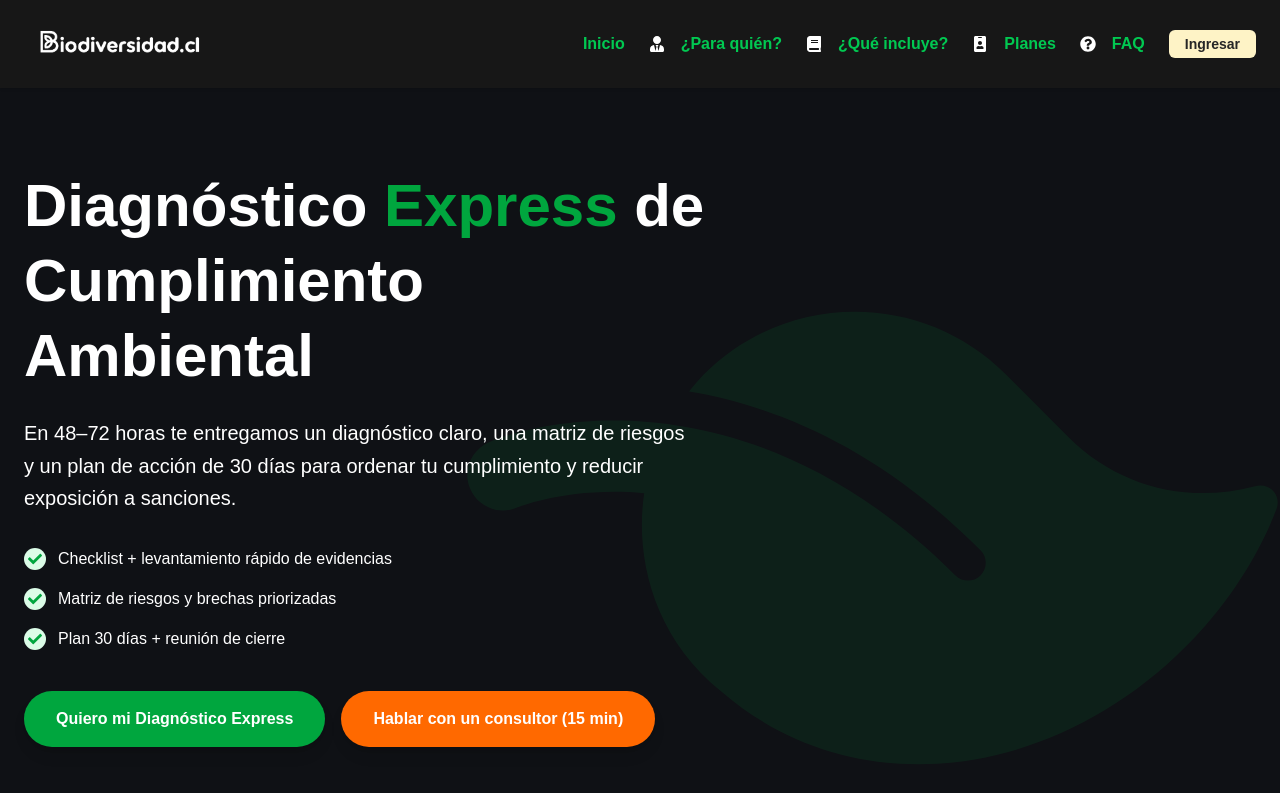
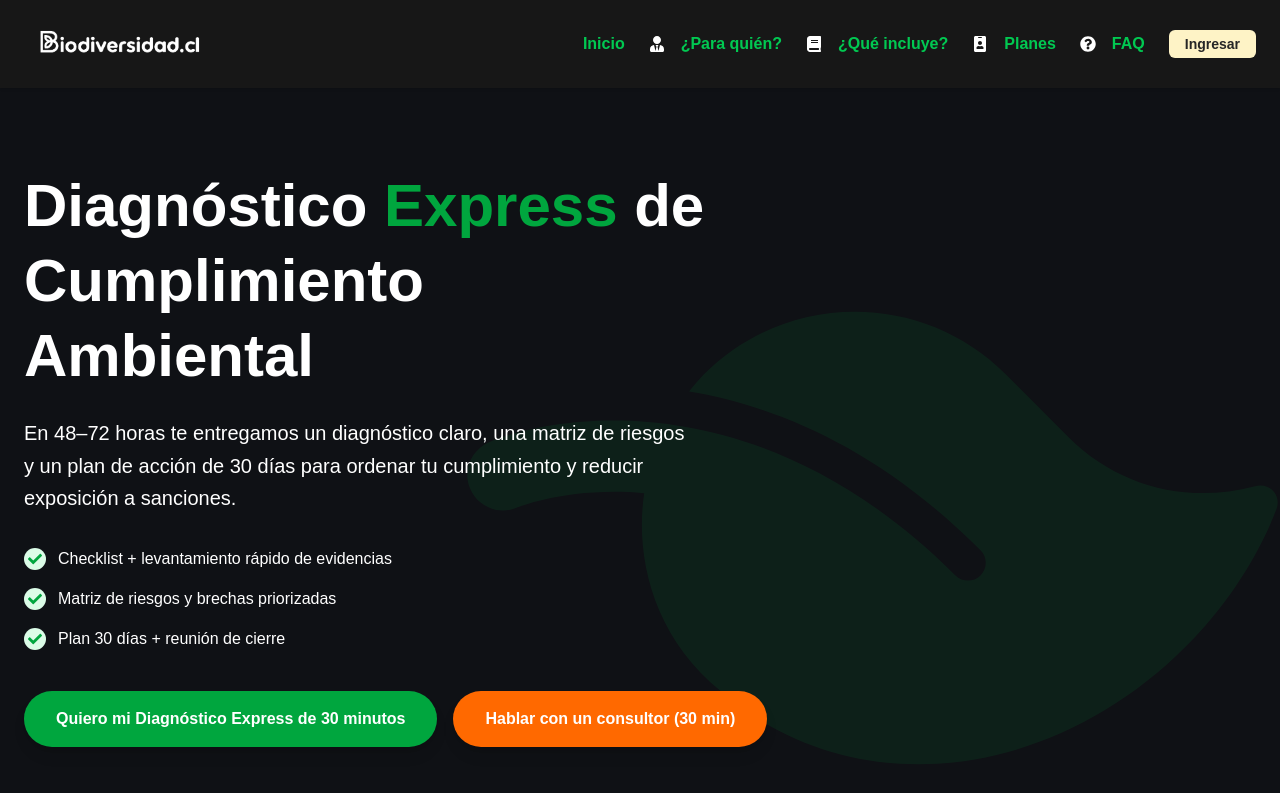
Before and after one commit to Language-Center-Chile/nextjs-bio2, a Next.js app: page /landing in a window 1280 px wide. Shown: the top 793 px of the page. Built offline with nearby package versions, Linux system fonts and the light colour scheme; no server answers.

Commit message:
fix(Diagnostic): update button links and text for clarity
Update the first button to point to /landing instead of /diagnostico/start and clarify it's a 30-minute express diagnosis.
Change the second button to use an external Calendly link and update the consultation time from 15 to 30 minutes.

```diff
--- a/src/components/layout/Diagnostic.tsx
+++ b/src/components/layout/Diagnostic.tsx
@@ -42,17 +42,17 @@ export default function Diagnostic() {
           {/* Action Buttons */}
           <div className="flex flex-col sm:flex-row gap-4 mb-12">
             <Link
-              href="/diagnostico/start"
+              href="/landing"
               className="bg-green-600 hover:bg-green-700 text-white font-bold py-4 px-8 rounded-full transition-colors shadow-lg text-center flex items-center justify-center"
             >
-              Quiero mi Diagnóstico Express
+              Quiero mi Diagnóstico Express de 30 minutos
             </Link>
 
             <Link
-              href="/consultores"
+              href="https://calendly.com/benoityasociados/asesoria-legal-ambiental-express?month=2026-03&date=2026-03-10"
               className="bg-orange-500 hover:bg-orange-600 text-white font-bold py-4 px-8 rounded-full transition-colors shadow-lg text-center flex items-center justify-center"
             >
-              Hablar con un consultor (15 min)
+              Hablar con un consultor (30 min)
             </Link>
           </div>
 
```
